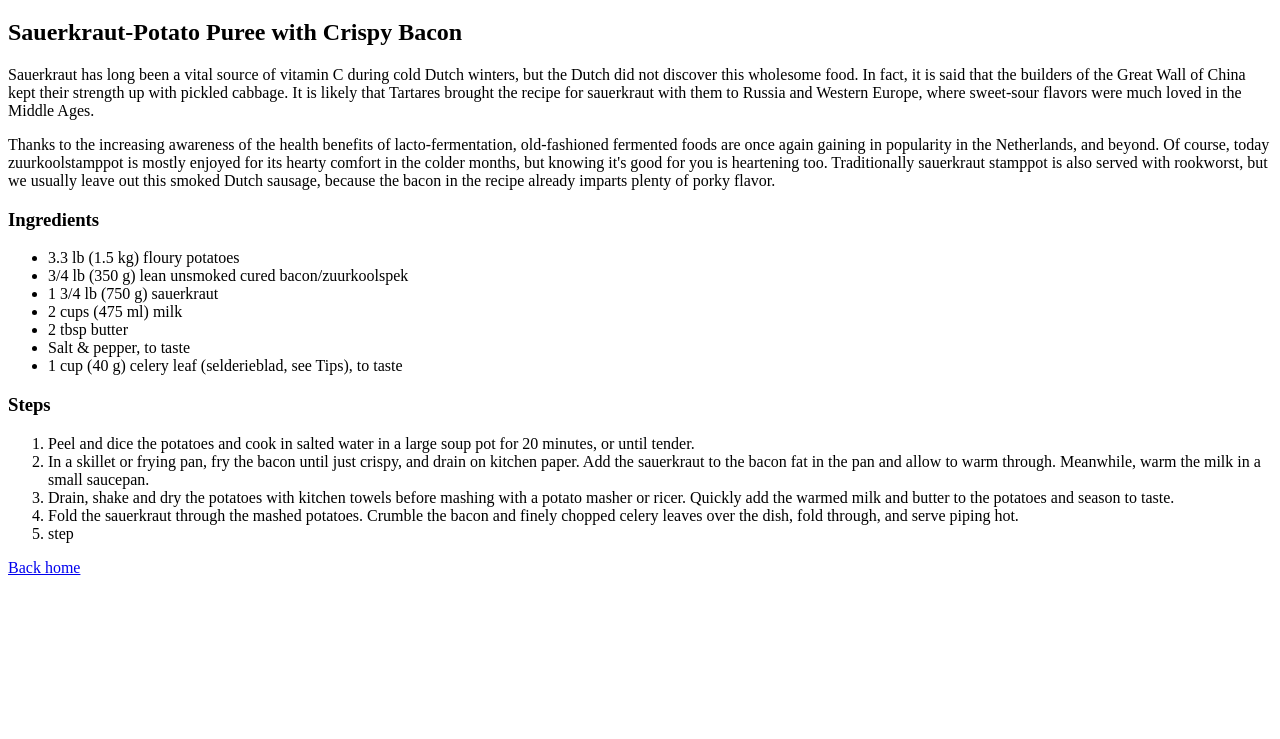
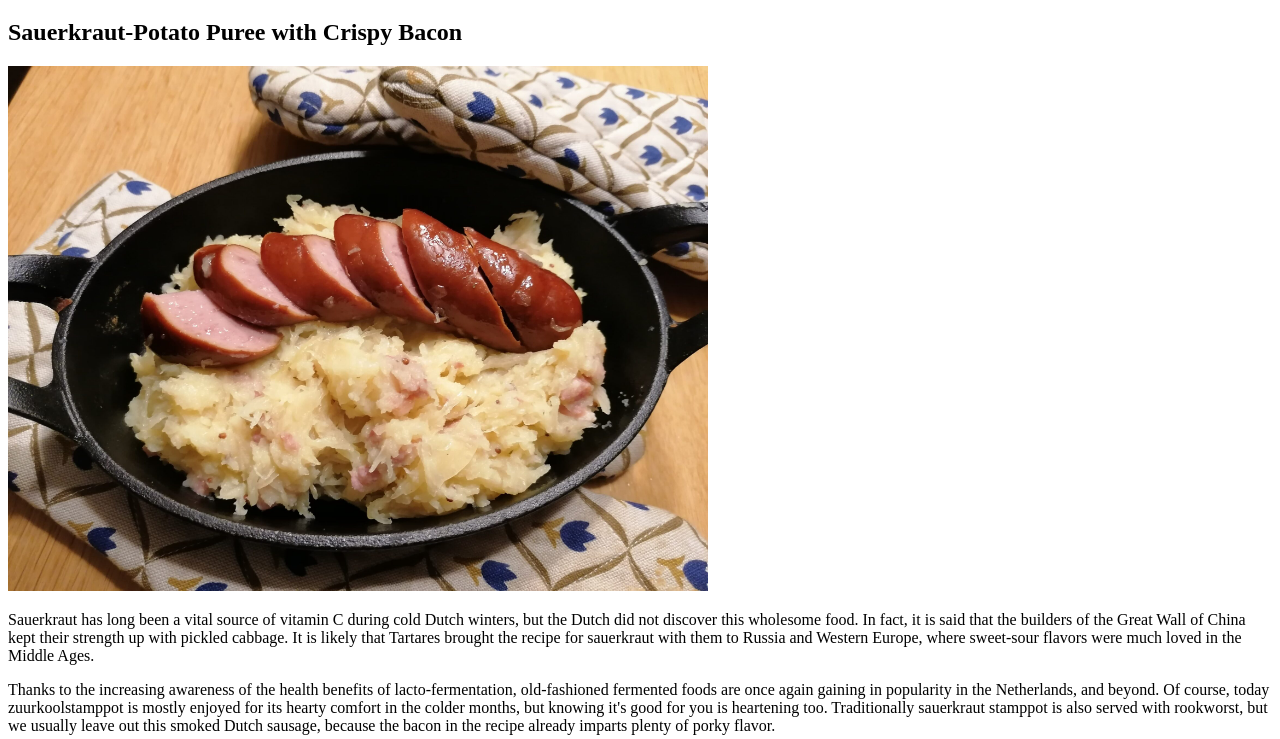
Before and after one commit to Yovvel/the-odin-project, a plain HTML site: page foundations/odin-recipes/pages/zuurkool_stampot.html in a window 1280 px wide. Shown: the part 61-800 px from the top of the page. Drawn offline with Linux system fonts and the light colour scheme.

Commit message:
added image to zuurkool_stampot.html

```diff
--- a/foundations/odin-recipes/pages/zuurkool_stampot.html
+++ b/foundations/odin-recipes/pages/zuurkool_stampot.html
@@ -7,6 +7,7 @@
     <body>
         <h1>Zuurkool Stampot</h1>
         <h2>Sauerkraut-Potato Puree with Crispy Bacon</h2>
+        <img src="../images/zuurkool.jpg" alt="zuurkool" style="width:700px;">
         <p>Sauerkraut has long been a vital source of vitamin C during cold Dutch winters, but the Dutch did not discover this wholesome food. In fact, it is said that the builders of the Great Wall of China kept their strength up with pickled cabbage. It is likely that Tartares brought the recipe for sauerkraut with them to Russia and Western Europe, where sweet-sour flavors were much loved in the Middle Ages.</p>
         <p>Thanks to the increasing awareness of the health benefits of lacto-fermentation, old-fashioned fermented foods are once again gaining in popularity in the Netherlands, and beyond. Of course, today zuurkoolstamppot is mostly enjoyed for its hearty comfort in the colder months, but knowing it's good for you is heartening too. Traditionally sauerkraut stamppot is also served with rookworst, but we usually leave out this smoked Dutch sausage, because the bacon in the recipe already imparts plenty of porky flavor. </p>
         <h3>Ingredients</h3>
@@ -14,10 +15,10 @@
             <li>3.3 lb (1.5 kg) floury potatoes</li>
             <li>3/4 lb (350 g) lean unsmoked cured bacon/zuurkoolspek</li>
             <li>1 3/4 lb (750 g) sauerkraut</li>
-            <li>2 cups (475 ml) milk </li>
-            <li>2 tbsp butter </li>
-            <li> Salt & pepper, to taste </li>
-            <li>1 cup (40 g) celery leaf (selderieblad, see Tips), to taste  </li>
+            <li>2 cups (475 ml) milk</li>
+            <li>2 tbsp butter</li>
+            <li> Salt & pepper, to taste</li>
+            <li>1 cup (40 g) celery leaf (selderieblad, see Tips), to taste </li>
         </ul>
         <h3>Steps</h3>
         <ol>
```
Also changed, not shown: foundations/odin-recipes/images/zuurkool.jpg (added).
